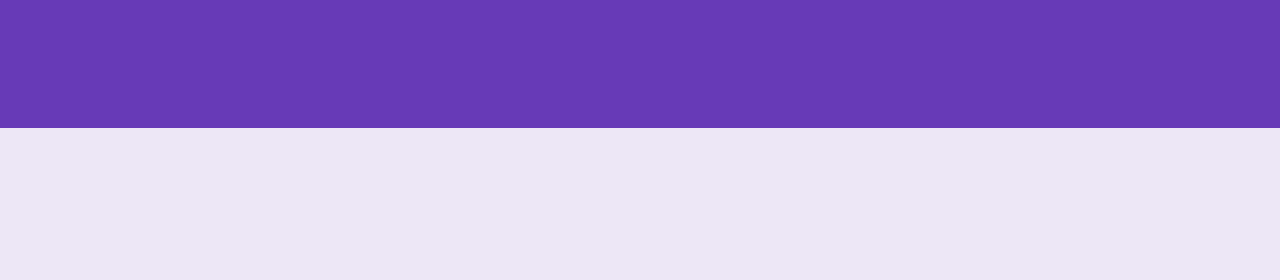
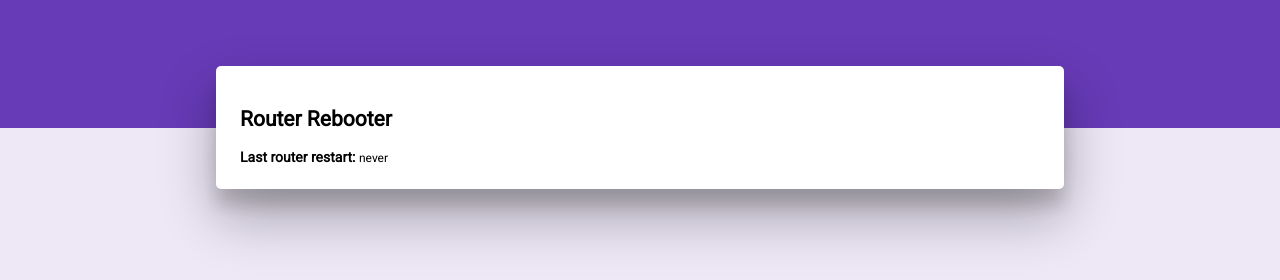
Before and after one commit to dough10/rebooter, a website: page html/index.html in a window 1280 px wide. Drawn offline with Linux system fonts and the light colour scheme; no server answers.

Commit message:
css fix / remove js junk

```diff
--- a/html/css/base.css
+++ b/html/css/base.css
@@ -4,12 +4,13 @@ body {
   font-size: 14px;
 }
 .wrapper {
-  position: absolute;
+  position: fixed;
   top: 0;
   left: 0;
   right: 0;
   bottom: 0;
-  padding:16px;
+  padding: 16px;
+  overflow: auto;
 }
 #header {
   position: absolute;
--- a/html/js/app.js
+++ b/html/js/app.js
@@ -1,7 +1,5 @@
 (() => {
   'use strict';
-
-  let appData = {};
 
   /**
    * set the opacity of a give element to a give value
@@ -166,13 +164,12 @@
 
   // run the app
   window.onload = () => {
+    let card = document.querySelector('#card');
+    fadeIn(card);
     // socket.io setup
     let socket = io.connect(location.origin);
     socket.on('history', logs => sortHistory(logs).then(data => {
-      appData = data;
       graphData(data);
-      let card = document.querySelector('#card');
-      fadeIn(card);
     }));
     socket.on('restarts', logs => outputRestarts(logs));
   };
```
